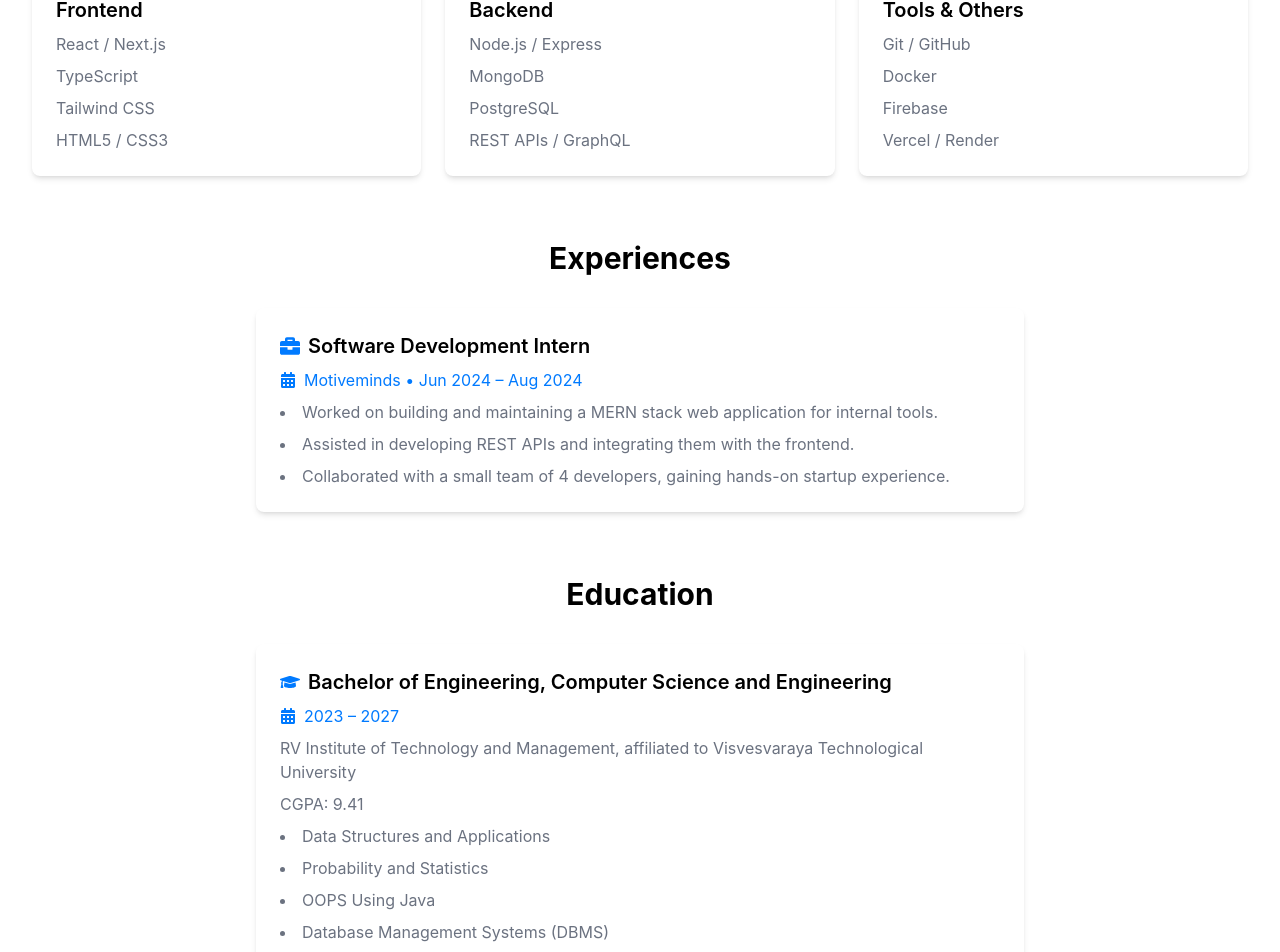
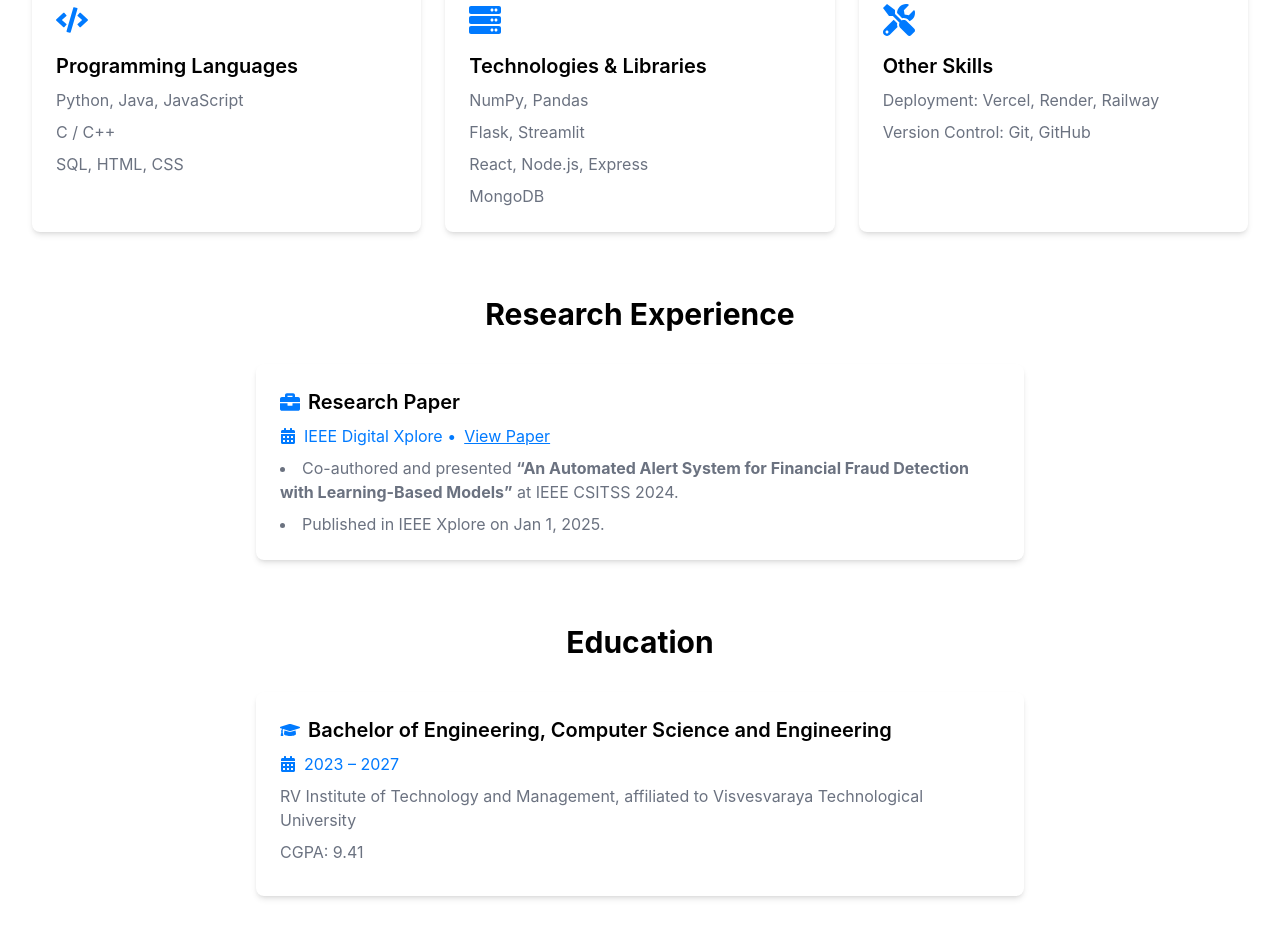
Before and after one commit to anukriti2306/portfolio-nextjs, a Next.js app: page /about in a window 1280 px wide. Shown: the part 484-1436 px from the top of the page. Built offline with nearby package versions, Linux system fonts and the light colour scheme.

Commit message:
'final touches finished'

```diff
--- a/src/app/about/page.tsx
+++ b/src/app/about/page.tsx
@@ -1,3 +1,4 @@
+'use client'
 import React from 'react'
 import { FaBriefcase, FaCalendarAlt, FaCode, FaServer, FaTools, FaGraduationCap } from 'react-icons/fa'
 
@@ -6,87 +7,83 @@ const About = () => {
     <div className='container max-w-7xl mx-auto py-20'>
       <h1 className='text-4xl font-bold mb-8 text-center'>About Me</h1>
 
-      {/* bio section */}
+      {/* Bio section */}
       <section className='mb-16'>
         <p className='text-lg text-secondary max-w-3xl mx-auto text-center'>
-          description of me
+          I’m a self-driven Computer Science student passionate about building impactful web and AI/ML applications. I am constantly learning and seeking internship opportunities to apply my skills and grow professionally.
         </p>
       </section>
 
-      {/* skills section */}
+      {/* Skills section */}
       <section className='mb-16'>
         <h2 className='section-title'>Skills</h2>
         <div className='grid grid-cols-1 md:grid-cols-2 lg:grid-cols-3 gap-6'>
 
-          {/* Frontend Card */}
+          {/* Programming Languages */}
           <div className='bg-white dark:bg-dark/50 p-6 rounded-lg shadow-md'>
             <FaCode className='h-8 w-8 text-primary mb-4' />
-            <h3 className='text-xl font-semibold mb-2'>Frontend</h3>
+            <h3 className='text-xl font-semibold mb-2'>Programming Languages</h3>
             <ul className='text-secondary space-y-2'>
-              <li>React / Next.js</li>
-              <li>TypeScript</li>
-              <li>Tailwind CSS</li>
-              <li>HTML5 / CSS3</li>
+              <li>Python, Java, JavaScript</li>
+              <li>C / C++</li>
+              <li>SQL, HTML, CSS</li>
             </ul>
           </div>
 
-          {/* Backend Card */}
+          {/* Technologies & Libraries */}
           <div className='bg-white dark:bg-dark/50 p-6 rounded-lg shadow-md'>
             <FaServer className='h-8 w-8 text-primary mb-4' />
-            <h3 className='text-xl font-semibold mb-2'>Backend</h3>
+            <h3 className='text-xl font-semibold mb-2'>Technologies & Libraries</h3>
             <ul className='text-secondary space-y-2'>
-              <li>Node.js / Express</li>
+              <li>NumPy, Pandas</li>
+              <li>Flask, Streamlit</li>
+              <li>React, Node.js, Express</li>
               <li>MongoDB</li>
-              <li>PostgreSQL</li>
-              <li>REST APIs / GraphQL</li>
             </ul>
           </div>
 
-          {/* Tools & Others Card */}
+          {/* Tools & Deployment */}
           <div className='bg-white dark:bg-dark/50 p-6 rounded-lg shadow-md'>
             <FaTools className='h-8 w-8 text-primary mb-4' />
-            <h3 className='text-xl font-semibold mb-2'>Tools & Others</h3>
+            <h3 className='text-xl font-semibold mb-2'>Other Skills</h3>
             <ul className='text-secondary space-y-2'>
-              <li>Git / GitHub</li>
-              <li>Docker</li>
-              <li>Firebase</li>
-              <li>Vercel / Render</li>
+              <li>Deployment: Vercel, Render, Railway</li>
+              <li>Version Control: Git, GitHub</li>
             </ul>
           </div>
         </div>
       </section>
 
-      {/* experience */}
+      {/* Research Experience */}
 <section className="mb-16">
-        <h2 className="section-title">Experiences</h2>
+  <h2 className="section-title">Research Experience</h2>
 
   <div className="max-w-3xl mx-auto space-y-8">
-
-          {/* Internship Experience */}
     <div className="bg-white dark:bg-dark/50 p-6 rounded-lg shadow-md hover:shadow-lg transition">
       <h3 className="text-xl font-semibold mb-2 flex items-center gap-2">
-              <FaBriefcase className="text-primary" /> Software Development Intern
+        <FaBriefcase className="text-primary" /> Research Paper
       </h3>
       <p className="text-primary mb-2 flex items-center gap-2">
-              <FaCalendarAlt /> Motiveminds • Jun 2024 – Aug 2024
+        <FaCalendarAlt /> IEEE Digital Xplore • <a href="https://ieeexplore.ieee.org/document/10816781" target="_blank" rel="noopener noreferrer" className="text-primary underline">View Paper</a>
       </p>
       <ul className="text-secondary space-y-2 list-disc list-inside">
-              <li>Worked on building and maintaining a MERN stack web application for internal tools.</li>
-              <li>Assisted in developing REST APIs and integrating them with the frontend.</li>
-              <li>Collaborated with a small team of 4 developers, gaining hands-on startup experience.</li>
+        <li>
+          Co-authored and presented <strong>“An Automated Alert System for Financial Fraud Detection with Learning-Based Models”</strong> at IEEE CSITSS 2024.
+        </li>
+        <li>
+          Published in IEEE Xplore on Jan 1, 2025.
+        </li>
       </ul>
     </div>
-
   </div>
 </section>
 
-      {/* education */}
+
+      {/* Education */}
       <section className="mb-16">
         <h2 className="section-title">Education</h2>
 
         <div className="max-w-3xl mx-auto space-y-8">
-
-          {/* Education Card */}
           <div className="bg-white dark:bg-dark/50 p-6 rounded-lg shadow-md hover:shadow-lg transition">
             <h3 className="text-xl font-semibold mb-2 flex items-center gap-2">
               <FaGraduationCap className="text-primary" /> Bachelor of Engineering, Computer Science and Engineering
@@ -97,22 +94,10 @@ const About = () => {
             <p className="text-secondary mb-2">
               RV Institute of Technology and Management, affiliated to Visvesvaraya Technological University
             </p>
-            <p className="text-secondary mb-2">
-              CGPA: 9.41
-            </p>
-            <ul className="text-secondary space-y-2 list-disc list-inside">
-              <li>Data Structures and Applications</li>
-              <li>Probability and Statistics</li>
-              <li>OOPS Using Java</li>
-              <li>Database Management Systems (DBMS)</li>
-              <li>Analysis and Design of Algorithms</li>
-              <li>Linear Algebra</li>
-              <li>Computer Networks</li>
-            </ul>
+            <p className="text-secondary mb-2">CGPA: 9.41</p>
           </div>
         </div>
       </section>
-
     </div>
   )
 }
```
Lines whose indentation alone changed are shown as unchanged.
